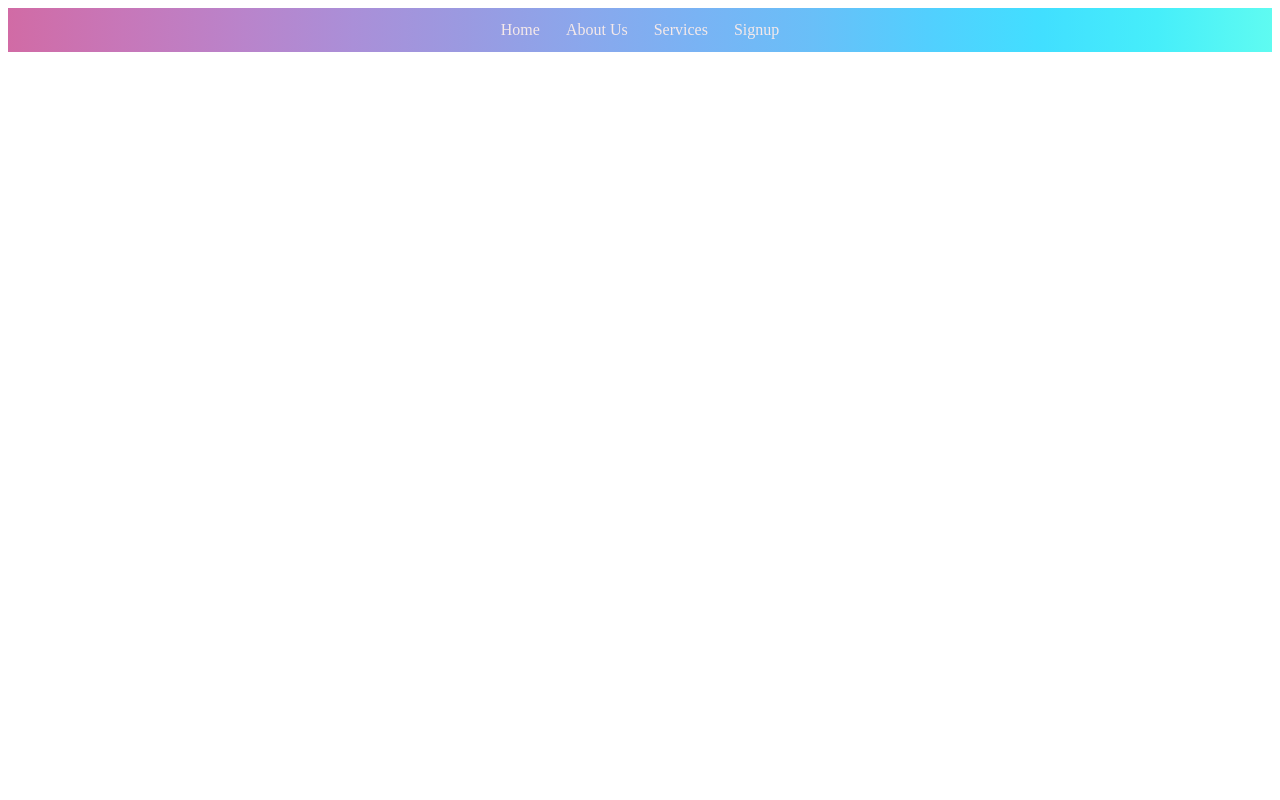
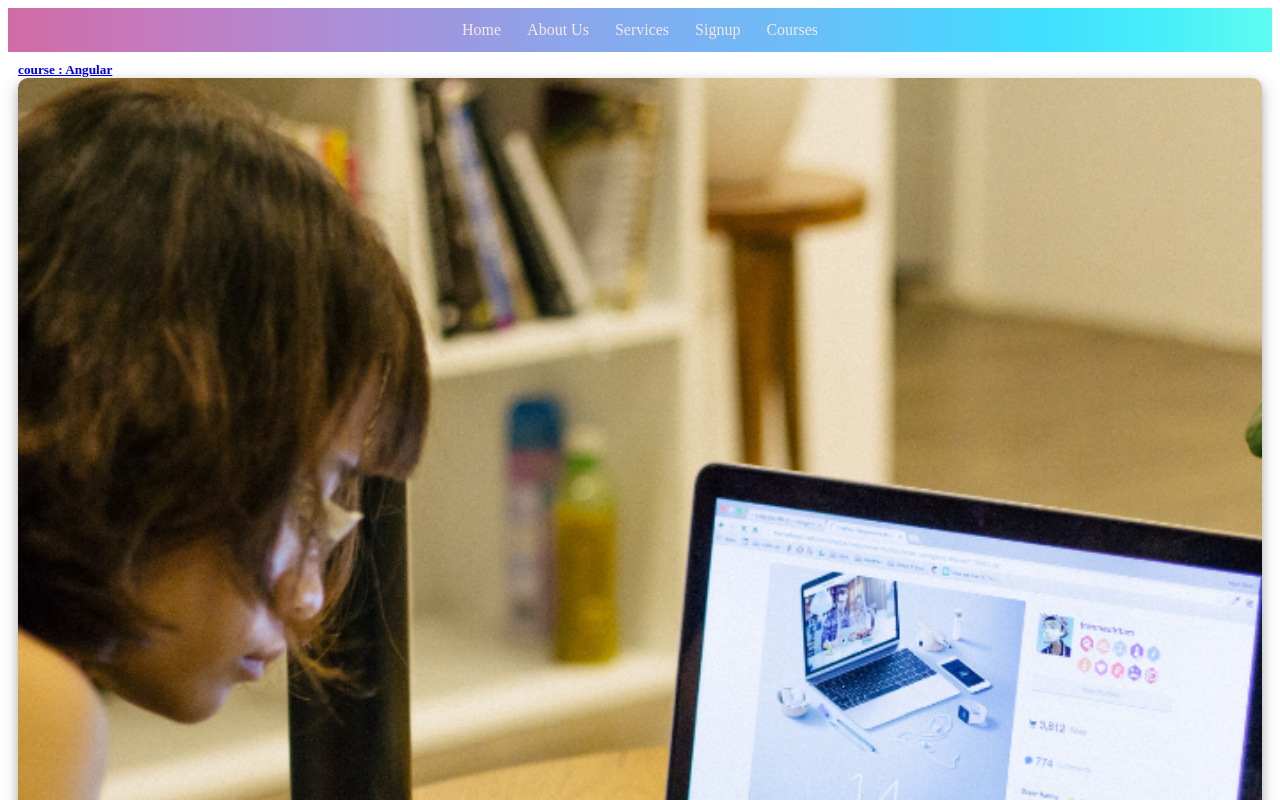
Before and after one commit to vitasoft-practice/practicingGit, an Angular app in the folder Barsha/: page /courses/1 in a window 1280 px wide. Before the commit this address led to /. Shown: the top 800 px of the page. Built offline with nearby package versions, Linux system fonts and the light colour scheme.

Commit message:
"parameterized routing, multiple router outlet"

```diff
--- a/Barsha/src/app/app-routing.module.ts
+++ b/Barsha/src/app/app-routing.module.ts
@@ -1,5 +1,7 @@
 import { NgModule } from '@angular/core';
 import { RouterModule, Routes } from '@angular/router';
+import { CourseDetailComponent } from './pages/course-detail/course-detail.component';
+import { CoursesComponent } from './pages/courses/courses.component';
 import { DemoFormComponent } from './pages/demo-form/demo-form.component';
 import { HomepageComponent } from './pages/homepage/homepage.component';
 import { SignupformComponent } from './pages/signupform/signupform.component';
@@ -7,7 +9,9 @@ import { SignupformComponent } from './pages/signupform/signupform.component';
 const routes: Routes = [
   {path:'' , component:HomepageComponent},
   {path:'demo-form' , component:DemoFormComponent},
-  {path : 'signup', component: SignupformComponent}
+  {path : 'signup', component: SignupformComponent},
+  {path: 'courses/:id', component : CoursesComponent}
+  // {path :'coursesdetail/:id' , component :CourseDetailComponent}
 ];
 
 @NgModule({
--- a/Barsha/src/app/app.component.html
+++ b/Barsha/src/app/app.component.html
@@ -1,9 +1,10 @@
 <nav class="navbar">
   <ul class="navarea">
-      <li class="nav-item">Home</li>
+    <a routerLink=""> <li class="nav-item">Home</li></a>
       <li  class="nav-item">About Us</li>
       <li class="nav-item">Services</li>
-      <li class="nav-item">Signup</li>
+      <a routerLink="/signup"><li class="nav-item">Signup</li></a>
+      <a routerLink="/courses"><li class="nav-item">Courses</li></a>
 
   </ul>
 </nav>
--- a/Barsha/src/app/app.module.ts
+++ b/Barsha/src/app/app.module.ts
@@ -11,6 +11,7 @@ import { DemoFormComponent } from './pages/demo-form/demo-form.component';
 import { AuthortableComponent } from './pages/authortable/authortable.component';
 import { SignupformComponent } from './pages/signupform/signupform.component';
 import { CoursesComponent } from './pages/courses/courses.component';
+import { CourseDetailComponent } from './pages/course-detail/course-detail.component';
 
 @NgModule({
   declarations: [
@@ -22,6 +23,7 @@ import { CoursesComponent } from './pages/courses/courses.component';
     AuthortableComponent,
     SignupformComponent,
     CoursesComponent,
+    CourseDetailComponent,
 
   ],
   imports: [
--- /dev/null
+++ b/Barsha/src/app/pages/course-detail/course-detail.component.html
@@ -0,0 +1 @@
+<p>course-detail works!</p>
--- /dev/null
+++ b/Barsha/src/app/pages/course-detail/course-detail.component.ts
@@ -0,0 +1,15 @@
+import { Component, OnInit } from '@angular/core';
+
+@Component({
+  selector: 'app-course-detail',
+  templateUrl: './course-detail.component.html',
+  styleUrls: ['./course-detail.component.scss']
+})
+export class CourseDetailComponent implements OnInit {
+
+  constructor() { }
+
+  ngOnInit(): void {
+  }
+
+}
--- a/Barsha/src/app/pages/courses/courses.component.html
+++ b/Barsha/src/app/pages/courses/courses.component.html
@@ -1,6 +1,8 @@
 
-<div class="card">
-    <h5 >course : {{course}}</h5>
+<div *ngFor ="let course of courses " >
+    <div class="card" >
+        <a routerLink ="['/courses' , course]">
+            <h5 >course : {{course}}</h5></a>
         <img src="assets/images/cardimage.png" style="width: 100%;" alt="card image">
         <div class="card-body">
 
@@ -9,5 +11,8 @@
                 This could happen if all of your grid items are sized with non-flexible units like px. </p>
            <br/><br/>
           <p>price : {{price}}</p>
+
+          <p>{{value}}</p>
         </div>
     </div>
+</div>
--- a/Barsha/src/app/pages/courses/courses.component.ts
+++ b/Barsha/src/app/pages/courses/courses.component.ts
@@ -1,5 +1,6 @@
 import { Component, OnInit, Input } from '@angular/core';
 import { PriceServiceService } from 'src/app/price-service.service';
+import { ActivatedRoute } from '@angular/router';
 
 @Component({
   selector: 'app-courses',
@@ -8,11 +9,16 @@ import { PriceServiceService } from 'src/app/price-service.service';
   providers: [PriceServiceService]
 })
 export class CoursesComponent implements OnInit {
-  @Input() course:string;
+
   price = this.ps.coursePrice();
-
-  constructor(private ps: PriceServiceService) {
-    this.course ='';
+  courses = this.ps.courses;
+  value ="";
+  constructor(private ps: PriceServiceService, private route: ActivatedRoute) {
+    this.route.params.subscribe(s =>
+      {
+        this.value = s.id;
+        console.log(s.id);
+      });
 
    }
 
--- a/Barsha/src/app/pages/homepage/homepage.component.html
+++ b/Barsha/src/app/pages/homepage/homepage.component.html
@@ -26,13 +26,13 @@
 
     <br/><br/>
 
-    <h1>Courses</h1>
+    <!-- <h1>Courses</h1>
 
     <div class ="col" *ngFor ="let course of courses">
 
         <app-courses [course] ="course" ></app-courses>
     </div>
-    <app-demo-form></app-demo-form>
+    <app-demo-form></app-demo-form> -->
     <!-- <form>
         <h3>Add your ideas</h3>
         <br/>
--- a/Barsha/src/app/pages/homepage/homepage.component.ts
+++ b/Barsha/src/app/pages/homepage/homepage.component.ts
@@ -19,7 +19,7 @@ export class HomepageComponent implements OnInit {
 
   }
 
-  courses= this.ps.courses;
+
 
   ngOnInit(): void {
 
--- a/Barsha/src/app/pages/signupform/signupform.component.html
+++ b/Barsha/src/app/pages/signupform/signupform.component.html
@@ -18,4 +18,6 @@
 
     </div>
 
+    <button type="submit">Sign in</button>
+
 </form>
```
Also changed, not shown: Barsha/src/app/pages/course-detail/course-detail.component.scss (added), 1 other file (tests, documents, lock files or other folders). Lines whose indentation alone changed are shown as unchanged.
